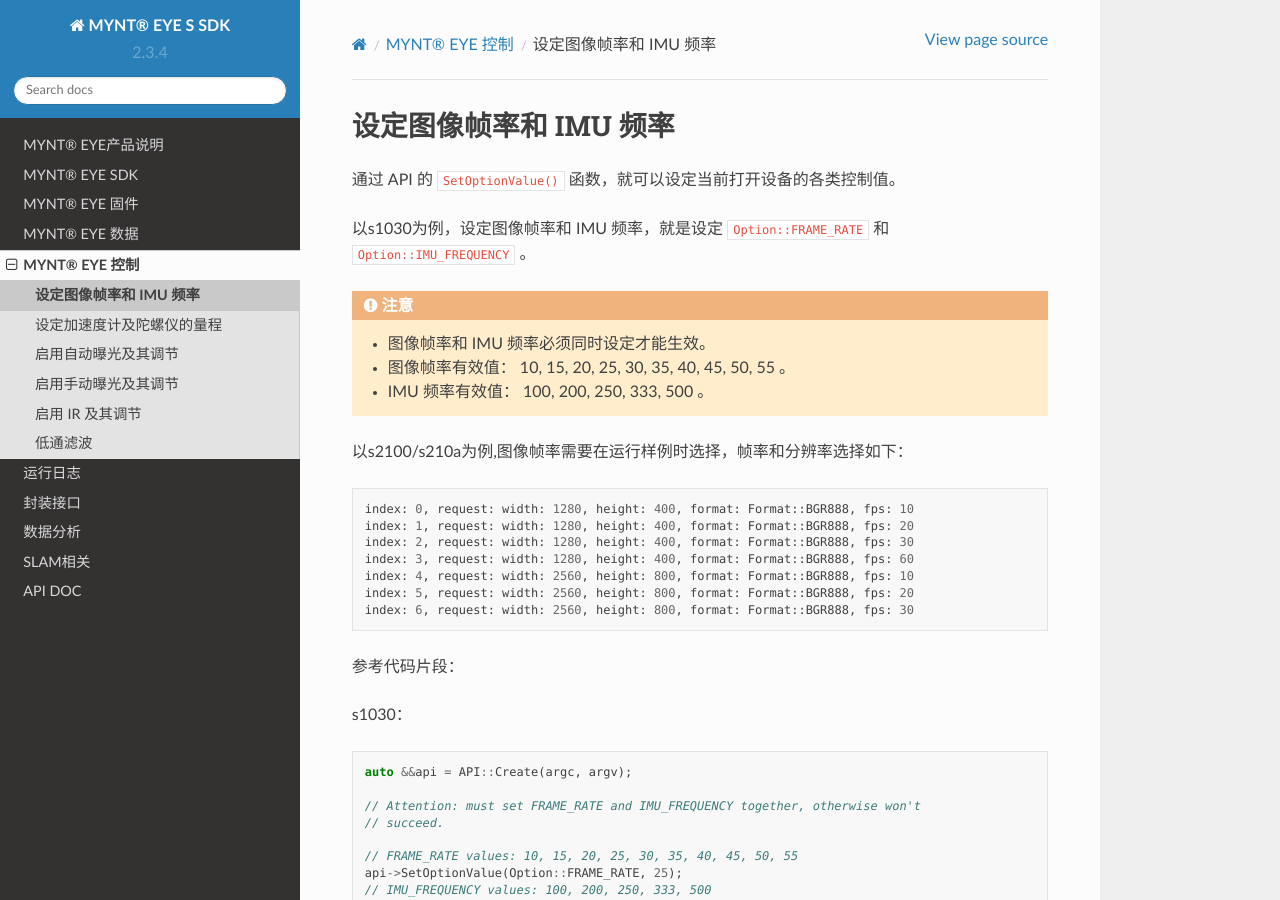
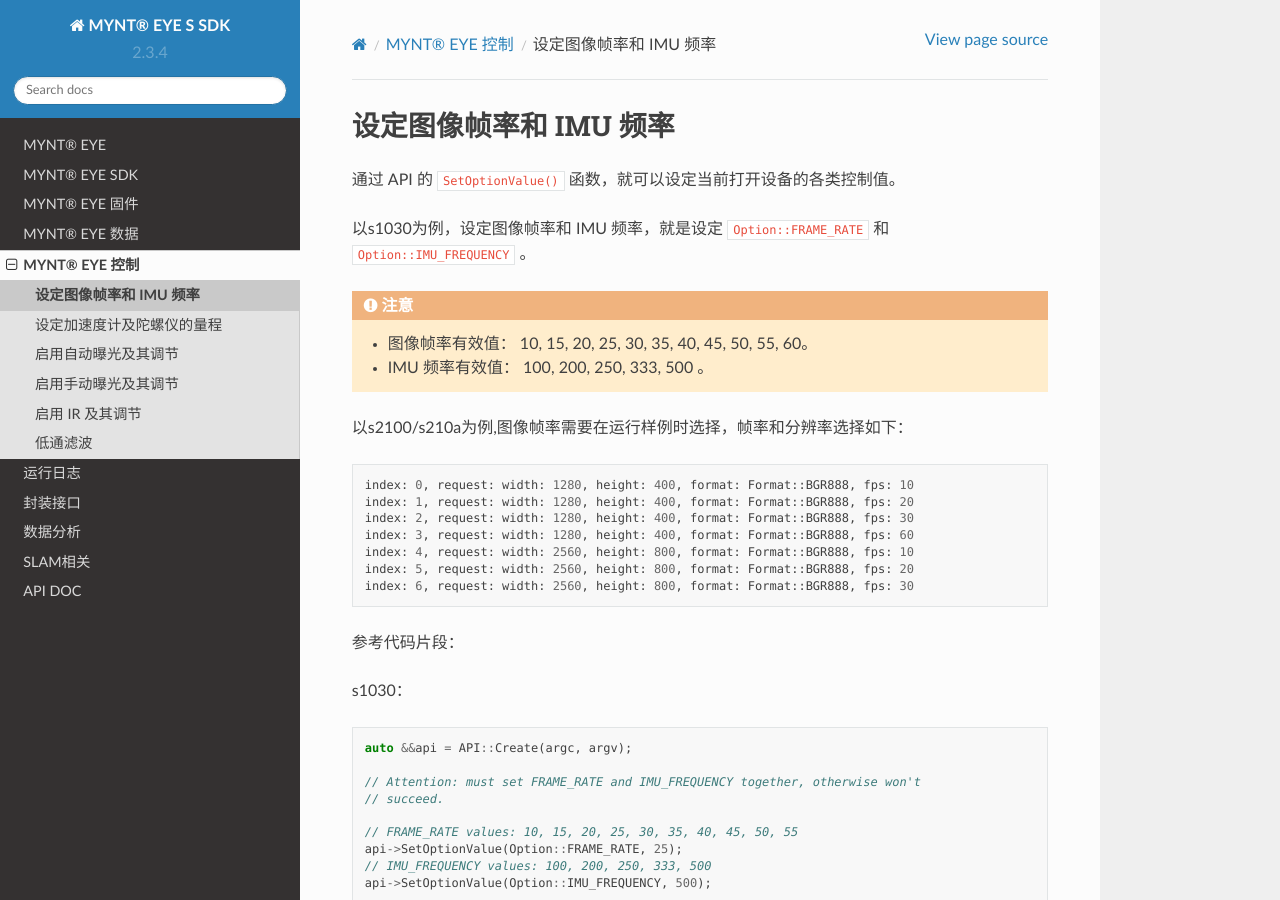
Before and after one commit to slightech/MYNT-EYE-S-SDK-Docs-zh_CN, a Sphinx documentation site: the page built from docs/src/control/framerate.rst, in a window 1280 px wide and 900 px high. Built offline with Sphinx 7.4.7 and the Read the Docs theme 2.0.0, drawn with Linux system fonts in a browser that asks for light colours; pages that are not in the unit, such as notebooks, are missing from menus.

Commit message:
<docs> update docs

```diff
--- a/docs/src/control/framerate.rst
+++ b/docs/src/control/framerate.rst
@@ -9,8 +9,7 @@
 
 .. Attention::
 
-  * 图像帧率和 IMU 频率必须同时设定才能生效。
-  * 图像帧率有效值： 10, 15, 20, 25, 30, 35, 40, 45, 50, 55 。
+  * 图像帧率有效值： 10, 15, 20, 25, 30, 35, 40, 45, 50, 55, 60。
   * IMU 频率有效值： 100, 200, 250, 333, 500 。
 
 以s2100/s210a为例,图像帧率需要在运行样例时选择，帧率和分辨率选择如下：
--- a/docs/src/data/get_disparity.rst
+++ b/docs/src/data/get_disparity.rst
@@ -10,7 +10,7 @@
 另外，推荐使用插件计算深度：深度图效果会更好，并且运算速度更快。具体请参阅 :ref:`get_with_plugin` 。
 
 .. tip::
-  其中 SetDisparityComputingMethodType 方法用于改变视差计算方式,目前有 BM/SGBM 两种方式可供选择，sdk中默认使用SGBM。
+  其中 SetDisparityComputingMethodType 方法用于改变视差计算方式,目前有 BM/SGBM 两种方式可供选择。
 
 参考代码片段：
 
--- a/docs/src/firmware/upgrade.rst
+++ b/docs/src/firmware/upgrade.rst
@@ -11,7 +11,7 @@
 
   Firmwares/
   ├─Checksum.txt                 # file checksum
-  ├─MYNTEYE_S_2.2.0.img      # firmware
+  ├─MYNTEYE_S_2.3.0.img      # firmware
   ├─...
   └─setup.zip                    # MYNTEYE TOOL zip
 
@@ -21,7 +21,7 @@
 --------
 
 * 下载并解压 ``setup.zip``。
-* 下载固件，如 ``MYNTEYE_S_2.2.0.img`` 。
+* 下载固件，如 ``MYNTEYE_S_2.3.0.img`` 。
 
   * 请见 :ref:`firmware_applicable` 选择适合当前 SDK 版本的固件。
   * 请见 ``Checksum.txt`` 找到下载固件的校验码，如下获取并比对：
@@ -86,7 +86,7 @@
 
 .. image:: ../../images/firmware_update_westbridge.png
 
-* 以win 10 64位默认安装路径为例，需要选择的文件夹为 ``C:\Program Files (x86)\slightech\MYNT EYE Camera Tool\wlh\x64`` 。
+* 以win 10 64位默认安装路径为例，需要选择的文件夹为 ``C:\Program Files (x86)\slightech\MYNT EYE TOOL 2.0\WestBridge_driver\wlh\x64`` 。
 
 * 安装驱动成功之后，可以在设备管理器中找到 ``Cypress USB BootLoader`` 设备。
 
--- a/docs/src/mynteye/contents.rst
+++ b/docs/src/mynteye/contents.rst
@@ -1,7 +1,7 @@
 .. _mynteye:
 
-MYNT® EYE产品说明
-=================
+MYNT® EYE
+=========
 
 .. toctree::
 
--- a/docs/src/sdk/exe_install_windows.rst
+++ b/docs/src/sdk/exe_install_windows.rst
@@ -26,7 +26,7 @@
 
 .. tip::
 
-  下载地址： mynteye-s-2.3.3-win-x64-opencv-3.4.3.exe `Google Drive <https://drive.google.com/open?id=1PYC_5Mh2pzLFVXkYlkllEzPnr50EbKht>`_ `百度网盘 <https://pan.baidu.com/s/1s4KIcuYkO5i_9E1pG5blQA>`_ 。
+  下载地址： mynteye-s-2.3.4-win-x64-opencv-3.4.3.exe `Google Drive <https://drive.google.com/open?id=1PYC_5Mh2pzLFVXkYlkllEzPnr50EbKht>`_ `百度网盘 <https://pan.baidu.com/s/1s4KIcuYkO5i_9E1pG5blQA>`_ 。
 
 安装完 SDK 的 exe 安装包后，桌面会生成 SDK 根目录的快捷方式。
 
--- a/docs/src/wrapper/ros.rst
+++ b/docs/src/wrapper/ros.rst
@@ -93,8 +93,6 @@
   <!-- <arg name="standard210a/brightness" default="120" /> -->
   ...
 
-
-
 .. code-block:: xml
 
   <arg name="gravity" default="9.8" />
```
